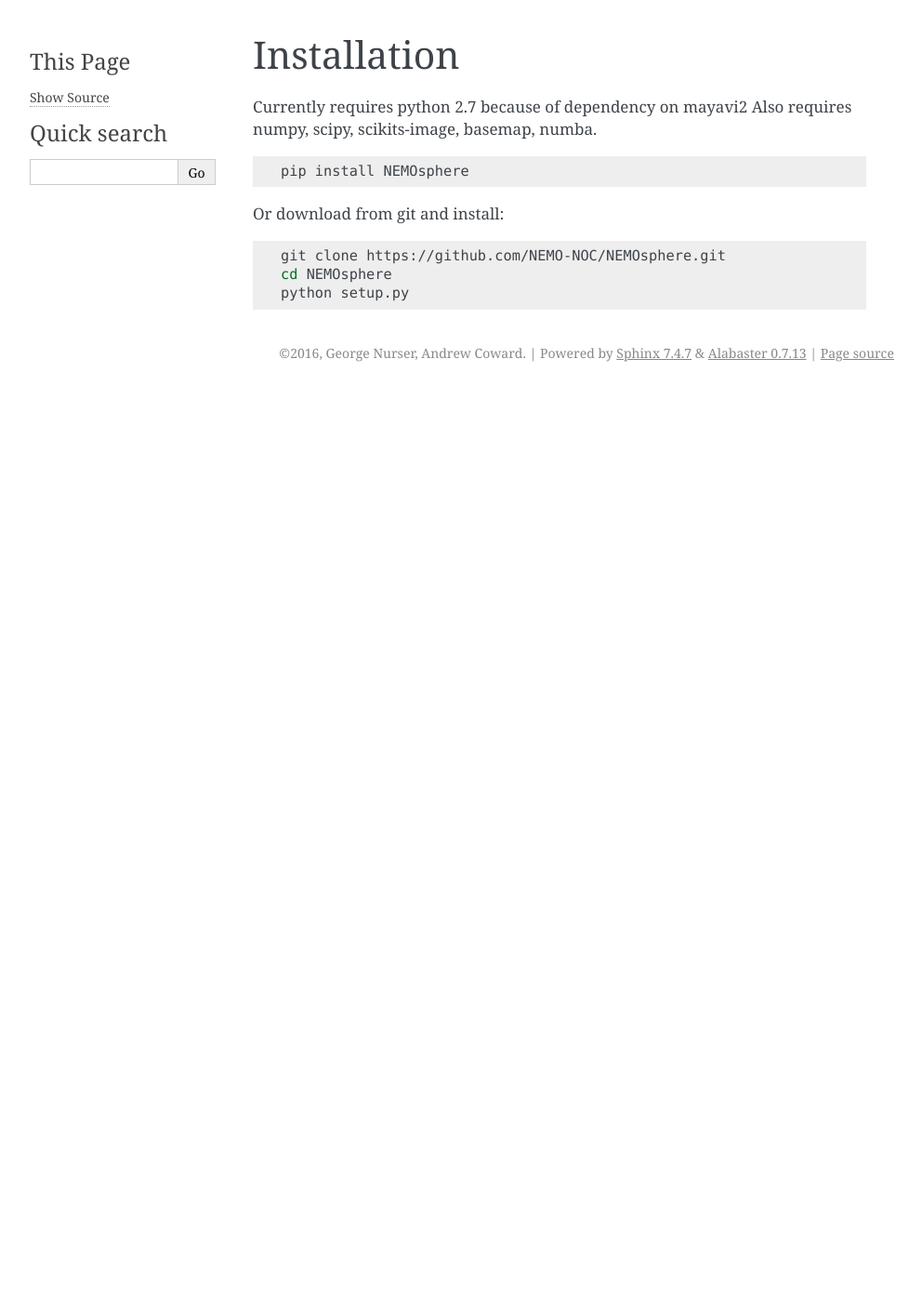
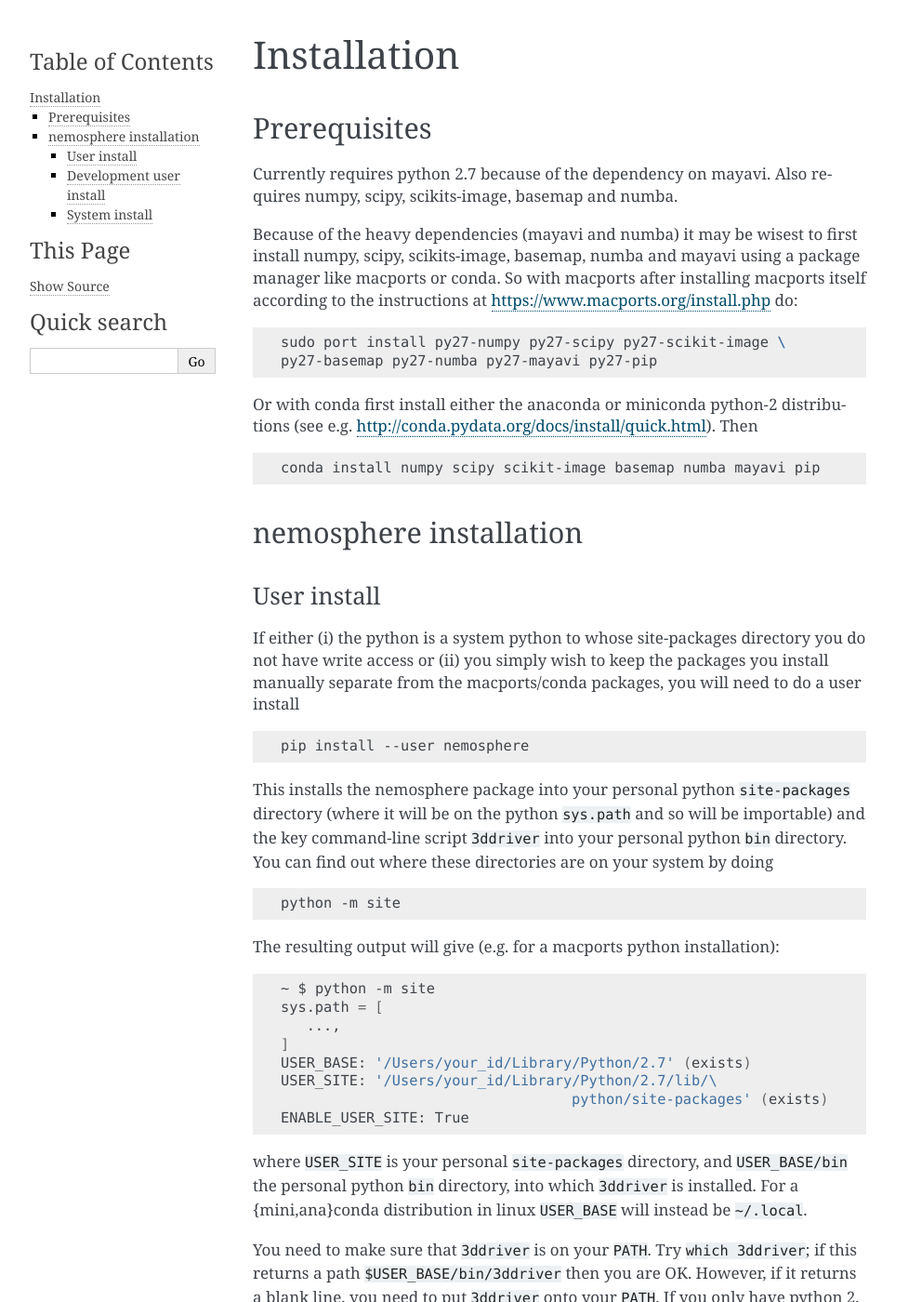
Before and after one commit to NEMO-NOC/nemosphere, a Sphinx documentation site: the page built from docs/install.rst, in a window 1280 px wide and 1400 px high. Shown: the whole window at 93% size, without its empty margins (148-1140 px from the left). Built offline with Sphinx 7.4.7, drawn with Linux system fonts in a browser that asks for light colours; pages that are not in the unit, such as notebooks, are missing from menus; some of the changed text lies outside the part shown.

Commit message:
install.rst p=now plausible

```diff
--- a/docs/install.rst
+++ b/docs/install.rst
@@ -1,18 +1,148 @@
 Installation
----------
+------------
 
-Currently requires python 2.7 because of dependency on mayavi2
-Also requires numpy, scipy, scikits-image, basemap, numba.
+Prerequisites
+=============
+Currently requires python 2.7 because of the dependency on mayavi.
+Also requires numpy, scipy, scikits-image, basemap and numba.
+
+Because of the heavy dependencies (mayavi and numba) it may be wisest
+to first install numpy, scipy, scikits-image, basemap, numba and mayavi
+using a package manager like macports or conda. So with macports after
+installing macports itself according to the instructions at
+https://www.macports.org/install.php do:
+
+.. highlight:: bash
+
+::
+
+ sudo port install py27-numpy py27-scipy py27-scikit-image \
+ py27-basemap py27-numba py27-mayavi py27-pip
+
+Or with conda first install either the anaconda or miniconda python-2
+distributions (see
+e.g. http://conda.pydata.org/docs/install/quick.html).
+Then
 
 .. code-block:: bash
 
- pip install NEMOsphere
+ conda install numpy scipy scikit-image basemap numba mayavi pip
 
 
-Or download from git and install:
+nemosphere installation
+========================
+
+
+User install
+++++++++++++++++
+
+If either (i) the
+python is a system python to whose site-packages directory you do not
+have write access or (ii) you simply wish to keep the packages you install
+manually separate from the macports/conda packages, you will need to
+do a user install
 
 .. code-block:: bash
 
- git clone https://github.com/NEMO-NOC/NEMOsphere.git
- cd NEMOsphere
- python setup.py
+ pip install --user nemosphere
+
+This installs the nemosphere package into your personal python
+``site-packages`` directory (where it will be on the python ``sys.path`` and
+so will be importable) and the key command-line script ``3ddriver``
+into your personal python ``bin`` directory. You can find out where
+these directories are on your system by doing
+
+.. code-block:: bash
+
+ python -m site
+
+The resulting output will give (e.g. for a
+macports python installation):
+
+.. code-block:: bash
+
+ ~ $ python -m site
+ sys.path = [
+    ...,
+ ]
+ USER_BASE: '/Users/your_id/Library/Python/2.7' (exists)
+ USER_SITE: '/Users/your_id/Library/Python/2.7/lib/\
+                                   python/site-packages' (exists)
+ ENABLE_USER_SITE: True
+
+where ``USER_SITE`` is your personal ``site-packages`` directory, and
+``USER_BASE/bin`` the personal python ``bin`` directory, into which
+``3ddriver`` is installed. For a {mini,ana}conda distribution in
+linux ``USER_BASE`` will instead be ``~/.local``.
+
+You need to make sure that ``3ddriver`` is on your ``PATH``. Try ``which 3ddriver``; if this returns a path ``$USER_BASE/bin/3ddriver`` then you are OK.
+However, if it returns a blank line, you need to put ``3ddriver`` onto your ``PATH``. If you only have python 2, you can simply add ``USER_BASE/bin`` to
+your ``PATH``
+
+.. code-block:: bash
+
+ export PATH=~/Library/Python/2.7/bin:$PATH
+
+otherwise you can just explicitly link ``3ddriver`` to a directory which is on your ``PATH``:
+
+.. code-block:: bash
+
+ export PATH=~/bin:$PATH
+ ln -s /Library/Python/2.7/bin/3ddriver ~/bin
+
+
+Development user install
++++++++++++++++++++++++++++
+
+Or if you plan to modify the code, download it directly from github
+and do a developer install:
+
+.. code-block:: bash
+
+ git clone https://github.com/NEMO-NOC/nemosphere.git
+ pip install --user -e nemosphere
+
+This way creates links from your git nemosphere directory into your (personal)
+site-packages directory, so that changes you make to code in the git
+directory are immediately reflected in the modules imported by python
+and the 3ddriver command-line script. You need to make sure
+``3ddriver`` is on your ``PATH`` in the same way as for the standard
+user install.
+
+System install
+++++++++++++++++
+
+If you want to make the package available to more than one user on your system, you may wish to do a system install.
+
+.. code-block:: bash
+
+ pip install nemosphere
+
+
+This then installs the nemosphere package into the standard python
+``site-packages`` directory where it will on the python ``sys.path`` and
+so will be importable and the key command-line script ``3ddriver``
+into the standard python ``bin`` directory.
+
+.. code-block:: bash
+
+ # For ana/miniconda these are
+ ~/miniconda/lib/python2.7/site-packages
+ ~/miniconda/bin
+ # or for macports python
+ /opt/local/Library/Frameworks/Python.framework/Versions/2.7/lib\
+                               /python2.7/site-packages
+ /opt/local/Library/Frameworks/Python.framework/Versions/2.7/bin
+
+{Ana,Mini}conda by default puts the  ``~/{ana,mini}conda/bin`` directory
+onto your path, so that ``3ddriver`` will be available. Macports may
+not automatically do this, so you may wish
+to symbolically link it to a directory which is already on your
+``PATH``; e.g.
+
+.. code-block:: bash
+
+ export PATH=~/bin:$PATH
+ # when you run this remove blank spaces from the second line!
+ ln -s /opt/local/Library/Frameworks/Python.framework/Versions\
+                                  /2.7/bin/3ddriver  ~/bin
```
Also changed, not shown: docs/intro.rst (+9 -1 lines).
